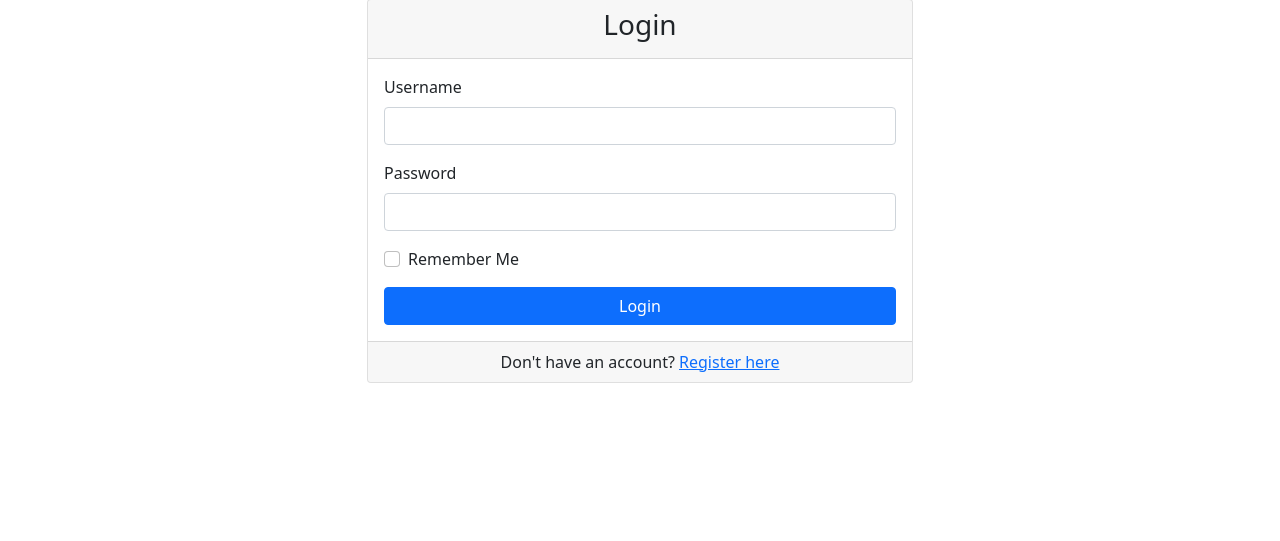
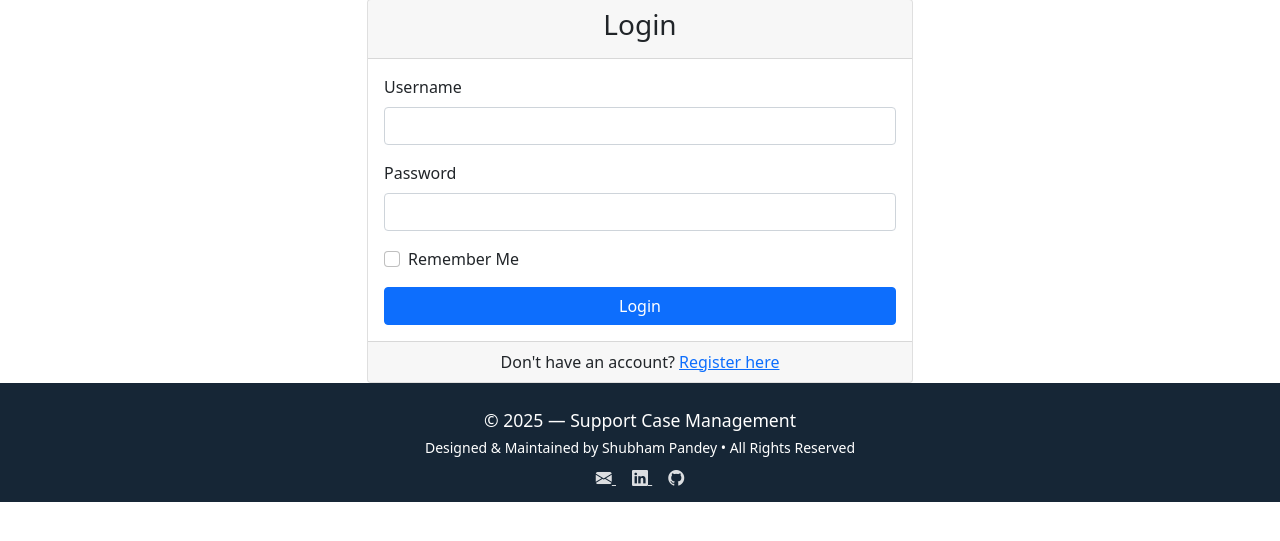
Before and after one commit to devshubham14/Support-Case-Management, a Flask app: a page that uses templates/base.html in a window 1280 px wide. Shown: the part 77-618 px from the top of the page. Run offline with Flask 3, Linux system fonts and the light colour scheme.

Commit message:
Add files via upload

```diff
--- a/templates/base.html
+++ b/templates/base.html
@@ -5,9 +5,25 @@
     <meta name="viewport" content="width=device-width, initial-scale=1.0">
     <title>{% block title %}Support Case Management{% endblock %}</title>
     <link href="https://cdn.jsdelivr.net/npm/bootstrap@5.1.3/dist/css/bootstrap.min.css" rel="stylesheet">
+    <link rel="stylesheet" href="https://cdn.jsdelivr.net/npm/bootstrap-icons@1.11.1/font/bootstrap-icons.css">
     <style>
         .navbar { margin-bottom: 20px; }
         .flash-messages { margin-top: 20px; }
+        .footer {
+            background: #162636;
+            color: #fff;
+            padding: 24px 0 12px 0;
+            margin-top: 40px;
+        }
+        .footer a {
+            color: #fff;
+            opacity: 0.85;
+            transition: opacity 0.2s;
+        }
+        .footer a:hover {
+            opacity: 1;
+            color: #0d6efd;
+        }
     </style>
 </head>
 <body>
@@ -64,5 +80,30 @@
     </div>
 
     <script src="https://cdn.jsdelivr.net/npm/bootstrap@5.1.3/dist/js/bootstrap.bundle.min.js"></script>
+    <footer class="footer mt-auto">
+      <div class="container text-center">
+        <div class="row align-items-center">
+          <div class="col-md-12">
+            <p class="mb-1 fw-light" style="font-size: 1.1rem;">
+              &copy; 2025 &mdash; <span class="fw-semibold">Support Case Management</span>
+            </p>
+            <p class="mb-0 small">
+              Designed &amp; Maintained by <span class="fw-semibold">Shubham Pandey</span> &bull; All Rights Reserved
+            </p>
+            <div class="mt-2">
+              <a href="mailto:2008sp1403@gmail.com" class="text-white me-3" title="Email">
+                <i class="bi bi-envelope-fill"></i>
+              </a>
+              <a href="https://www.linkedin.com/in/shubham-pandey-775408360/" class="text-white me-3" title="LinkedIn" target="_blank">
+                <i class="bi bi-linkedin"></i>
+              </a>
+              <a href="https://github.com/devshubham14" class="text-white" title="GitHub" target="_blank">
+                <i class="bi bi-github"></i>
+              </a>
+            </div>
+          </div>
+        </div>
+      </div>
+    </footer>
 </body>
 </html>
--- /dev/null
+++ b/torunthis.txt
@@ -0,0 +1,4 @@
+cd C:\Users\sp240\Desktop\work
+.\venv\Scripts\Activate
+pip install -r requirements.txt
+flask run
```
Also changed, not shown: instance/support.db, requirements.txt (line endings or trailing spaces).
